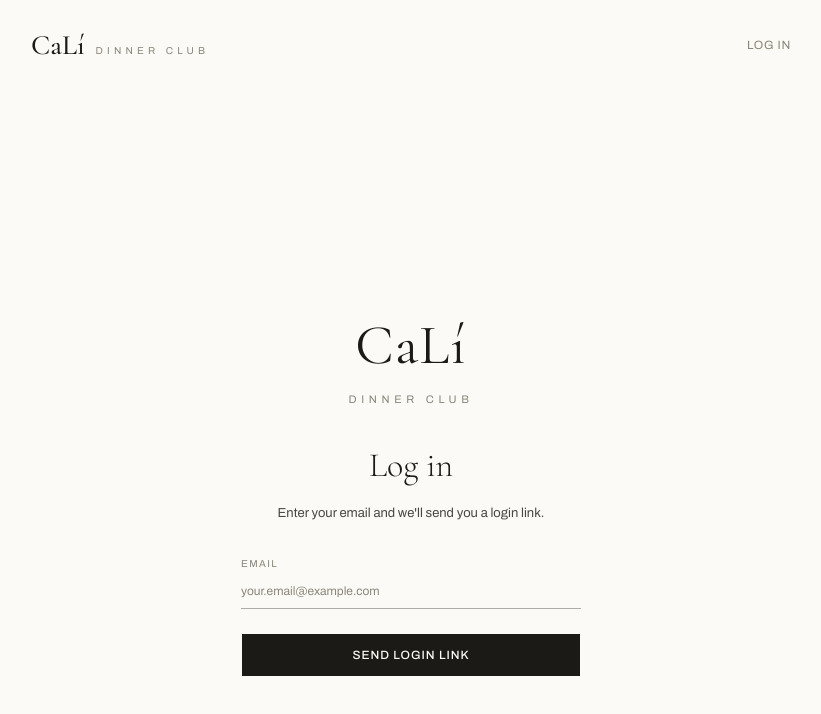
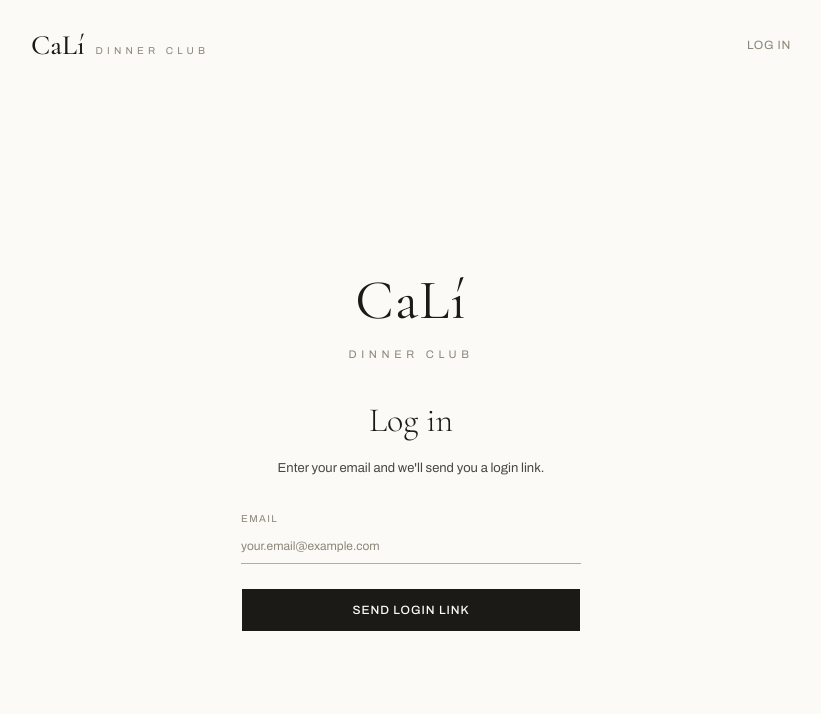
Before and after one commit to SiCarlsson/dinner-club, a Next.js app in the folder web/: page /en/login in a window 1280 px wide. Shown: the top 714 px of the page, without its empty margins (229-1050 px from the left). Built offline with nearby package versions, Linux system fonts and the light colour scheme; no server answers.

Commit message:
Fix min height on pages

```diff
--- a/web/app/[locale]/(protected)/admin/page.tsx
+++ b/web/app/[locale]/(protected)/admin/page.tsx
@@ -16,7 +16,7 @@ export default async function Admin() {
   const profiles = profilesResult.success ? profilesResult.profiles : [];
 
   return (
-    <main className="font-ui bg-background text-foreground min-h-dvh px-6 py-10 md:px-10">
+    <main className="font-ui bg-background text-foreground flex-1 px-6 py-10 md:px-10">
       <h1 className="sr-only">{t("Title")}</h1>
       <div className="mx-auto max-w-[760px]">
         <AdminTabs
--- a/web/app/[locale]/login/page.tsx
+++ b/web/app/[locale]/login/page.tsx
@@ -35,7 +35,7 @@ export default function Login() {
   return (
     <main
       className={
-        "font-ui bg-background text-foreground flex min-h-dvh flex-col px-6 py-8 md:px-10 md:py-10"
+        "font-ui bg-background text-foreground flex flex-1 flex-col px-6 py-8 md:px-10 md:py-10"
       }
     >
       <div className="flex flex-1 flex-col items-center justify-center gap-8 text-center">
```
